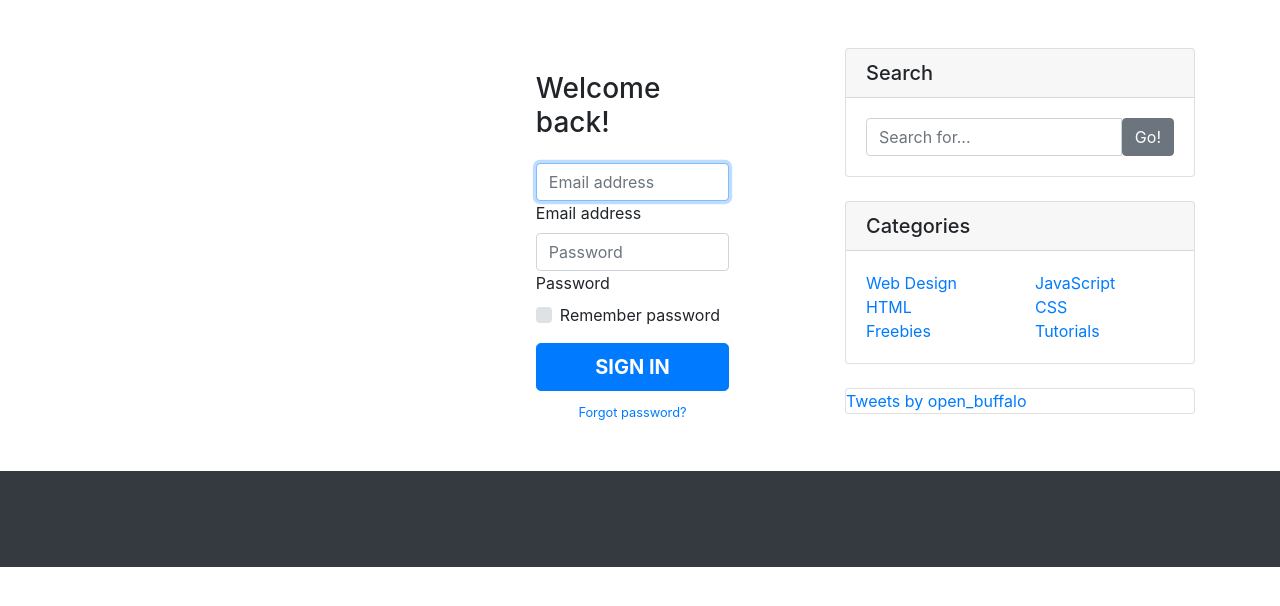
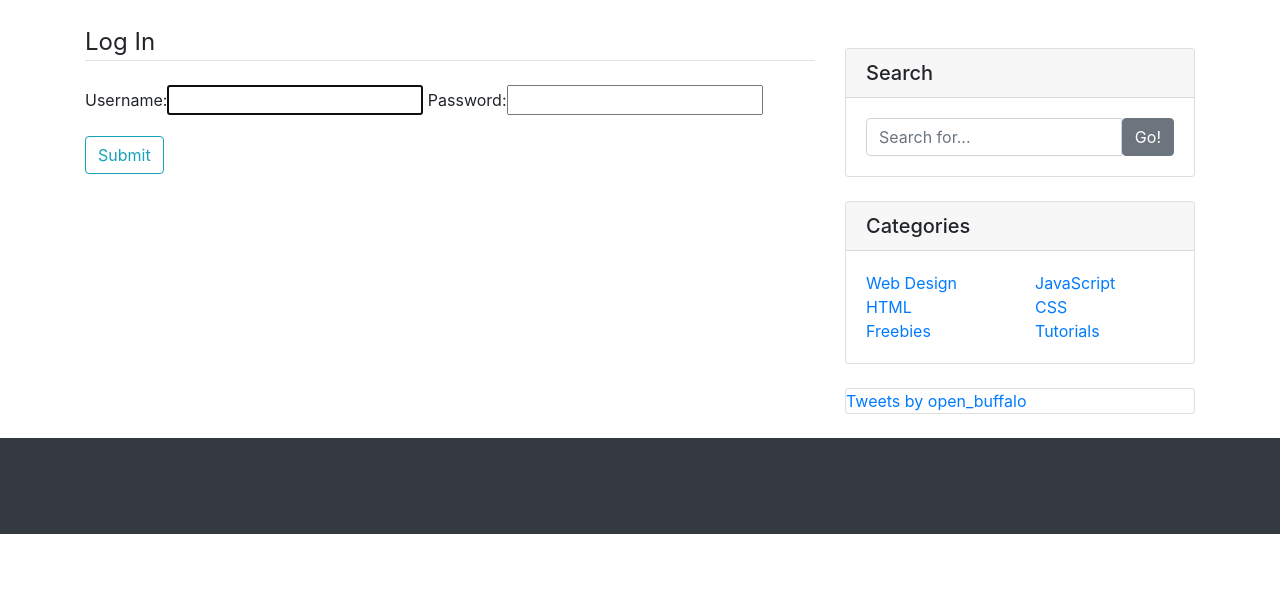
Before and after one commit to CodeForBuffalo/court_watch, a Django app: page /login/ in a window 1280 px wide. Shown: the part 56-662 px from the top of the page. Run offline with Django 3.2, Linux system fonts and the light colour scheme; some libraries are stand-ins or nearby versions.

Commit message:
Work as of 1/1/19

```diff
--- a/courtwatch/courtwatch/settings.py
+++ b/courtwatch/courtwatch/settings.py
@@ -125,3 +125,5 @@ USE_TZ = True
 # https://docs.djangoproject.com/en/2.1/howto/static-files/
 
 STATIC_URL = '/static/'
+
+LOGIN_REDIRECT_URL = '../member/'
--- a/courtwatch/courtwatch/urls.py
+++ b/courtwatch/courtwatch/urls.py
@@ -18,6 +18,9 @@ from django.urls import path
 from courtwatchsite	import views
 from django.conf.urls import url
 from django.contrib.staticfiles.urls import staticfiles_urlpatterns
+from django.contrib.auth import views as auth_views
+
+
 
 urlpatterns = [
     path('admin/', admin.site.urls),
@@ -32,7 +35,9 @@ urlpatterns = [
     # /contact/
     url(r'^contact/$', views.contact, name='contact'),
     # /login/
-    url(r'^login/$', views.login, name='login'),
+    path('login/', auth_views.LoginView.as_view(template_name='login.html'), name="login"),
+    path('logout/', auth_views.LogoutView.as_view(template_name='logout.html'), name="logout"),
+    url(r'^member/$', views.member, name='member'),
     url(r'^$', views.index, name='index'),
 ]
 
--- a/courtwatch/courtwatchsite/templates/login.html
+++ b/courtwatch/courtwatchsite/templates/login.html
@@ -4,42 +4,22 @@
     {% endblock %}
 {% block body %}
 
-<div class="container-fluid">
-  <div class="row no-gutter">
-    <div class="d-none d-md-flex col-md-4 col-lg-6 bg-image"></div>
-    <div class="col-md-8 col-lg-6">
-      <div class="login d-flex align-items-center py-5">
-        <div class="container">
-          <div class="row">
-            <div class="col-md-9 col-lg-8 mx-auto">
-              <h3 class="login-heading mb-4">Welcome back!</h3>
-              <form>
-                <div class="form-label-group">
-                  <input type="email" id="inputEmail" class="form-control" placeholder="Email address" required autofocus>
-                  <label for="inputEmail">Email address</label>
-                </div>
-
-                <div class="form-label-group">
-                  <input type="password" id="inputPassword" class="form-control" placeholder="Password" required>
-                  <label for="inputPassword">Password</label>
-                </div>
-
-                <div class="custom-control custom-checkbox mb-3">
-                  <input type="checkbox" class="custom-control-input" id="customCheck1">
-                  <label class="custom-control-label" for="customCheck1">Remember password</label>
-                </div>
-                <button class="btn btn-lg btn-primary btn-block btn-login text-uppercase font-weight-bold mb-2" type="submit">Sign in</button>
-                <div class="text-center">
-                  <a class="small" href="#">Forgot password?</a></div>
-              </form>
-            </div>
-          </div>
-        </div>
-      </div>
+<div class = "content-section">
+  <form method = "POST">
+    {% csrf_token %}
+    <fieldset class="form-group">
+      <legend class="border-bottom mb-4">Log In</legend>
+      {{ form }}
+    </fieldset>
+    <div class="form-group">
+      <button class="btn btn-outline-info" type="submit">Submit</button>
     </div>
-  </div>
+  </form>
 </div>
 
 
 
+
+
+
 {% endblock %}
--- a/courtwatch/courtwatchsite/views.py
+++ b/courtwatch/courtwatchsite/views.py
@@ -26,3 +26,5 @@ def contact(request):
 	return render_to_response('contact.html')
 def login(request):
 	return render_to_response('login.html')
+def member(request):
+	return render_to_response('member.html')
```
Also changed, not shown: courtwatch/courtwatchsite/templates/join.html (+9 -3 lines), courtwatch/courtwatchsite/templates/logout.html (added, +9 -0 lines), courtwatch/courtwatchsite/templates/member.html (added, +13 -0 lines), courtwatch/db.sqlite3.
